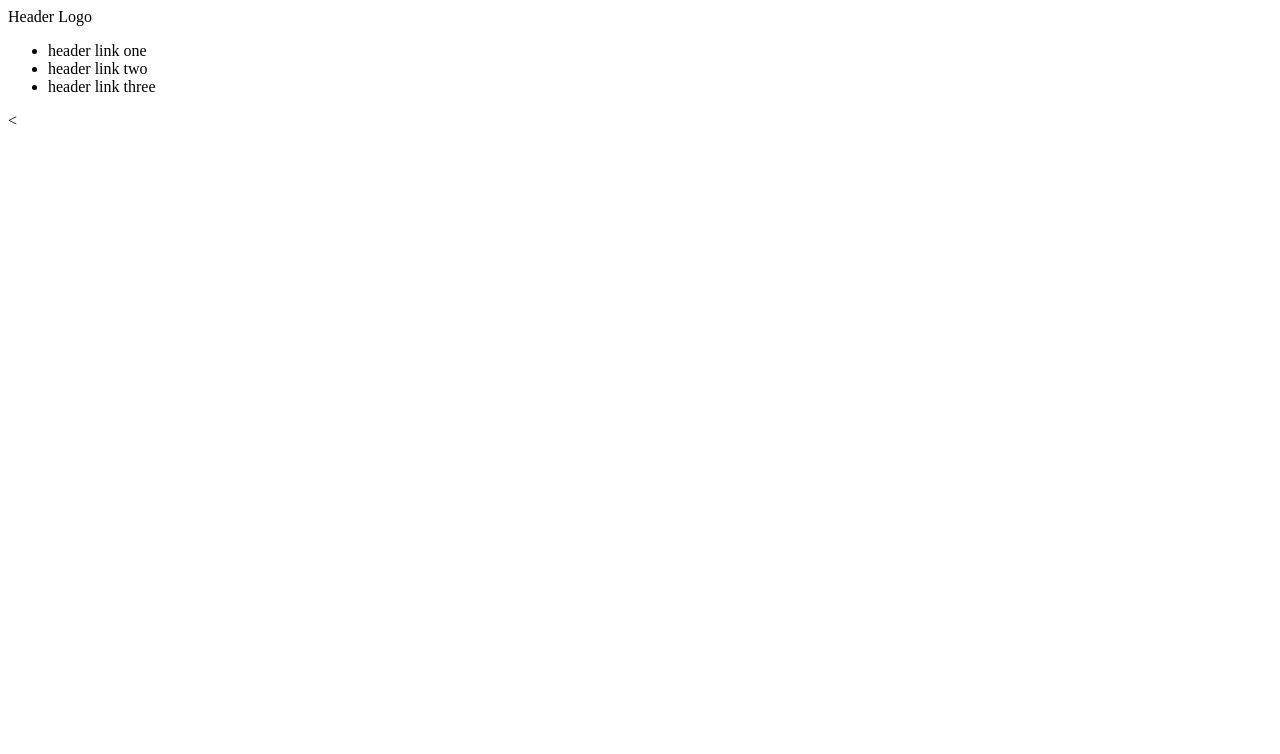
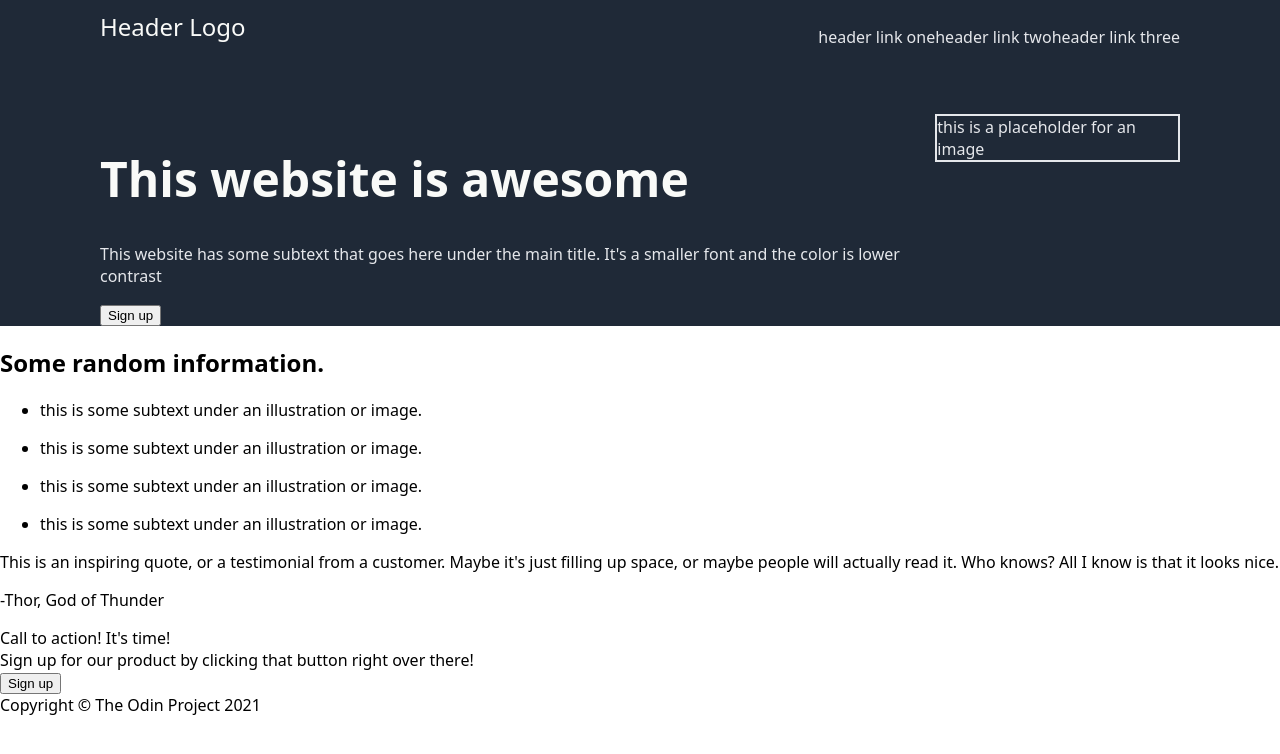
Before and after one commit to tannersmith66/odin-project, a plain HTML site: page Landing Page/index.html in a window 1280 px wide. Drawn offline with Linux system fonts and the light colour scheme.

Commit message:
Add stylesheet and started the first section style

```diff
--- a/Landing Page/index.html
+++ b/Landing Page/index.html
@@ -12,21 +12,70 @@
 </head>
 
 <body>
-    <div class="top-section">
+    <div class="section-one">
         <div class="top-bar">
             <div class="header-logo">Header Logo</div>
-            <ul>
+            <ul class="header-links">
                 <li>header link one</li>
                 <li>header link two</li>
                 <li>header link three</li>
             </ul>
         </div>
         <div class="top-content">
-            < </div>
+            <div class="left-top">
+                <h1>This website is awesome</h1>
+
+                <p class="hero-text">This website has some subtext that goes here under the main title. It's a smaller
+                    font and the color is lower contrast</p>
+                <button class="sign-up">Sign up</button>
+            </div>
+            <div class="right-top">
+                <div class="top-img"> this is a placeholder for an image</div>
+            </div>
+        </div>
 
 
+    </div>
+
+    <div class="section-two">
+        <h2>Some random information.</h2>
+        <ul>
+            <li>
+                <p class="img-two"></p>
+                <p class="">this is some subtext under an illustration or image.</p>
+            </li>
+            <li>
+                <p class="img-two"></p>
+                <p class="">this is some subtext under an illustration or image.</p>
+            </li>
+            <li>
+                <p class="img-two"></p>
+                <p class="">this is some subtext under an illustration or image.</p>
+            </li>
+            <li>
+                <p class="img-two"></p>
+                <p class="">this is some subtext under an illustration or image.</p>
+            </li>
+        </ul>
+    </div>
+
+    <div class="section-three">
+        <p class="testimonial">This is an inspiring quote, or a testimonial from a customer. Maybe it's just filling up
+            space, or maybe people will actually read it. Who knows? All I know is that it looks nice.</p>
+        <p class="quote-name">-Thor, God of Thunder</p>
+    </div>
+
+
+    <div class="section-four">
+        <div class="sfour-box">
+            <div>Call to action! It's time!</div>
+            <div>Sign up for our product by clicking that button right over there!</div>
+            <button class="second-button">Sign up</button>
         </div>
 
+    </div>
+
+    <footer>Copyright &#169 The Odin Project 2021</footer>
 
 </body>
 
--- a/Landing Page/stylesheet.css
+++ b/Landing Page/stylesheet.css
@@ -0,0 +1,52 @@
+body {
+    font-family: system-ui, -apple-system, BlinkMacSystemFont, 'Segoe UI', Roboto, Oxygen, Ubuntu, Cantarell, 'Open Sans', 'Helvetica Neue', sans-serif;
+    margin: auto;
+
+}
+
+div.section-one{
+    background-color: #1F2937;
+    padding-right : 100px;
+    padding-left: 100px;
+    padding-top: 10px;
+}
+
+
+.top-bar {
+    display: flex;
+    justify-content: space-between;
+
+}
+
+.header-logo {
+    color: #F9FAF8;
+    font-size: 24px;
+
+}
+
+.header-links {
+    text-decoration: none;
+    list-style-type: none;
+    display: flex;
+    justify-content: space-between;
+}
+
+h1 {
+    font-size: 48px;
+    color: #F9FAF8;
+    font-weight: 700;
+}
+
+.header-links, .hero-text, .top-img {
+    color: #E5E7EB;
+    size: 18px;
+}
+
+.top-content {
+    display: flex;
+    padding-top: 50px;
+}
+
+.top-img {
+    border: 2px solid
+}
```
